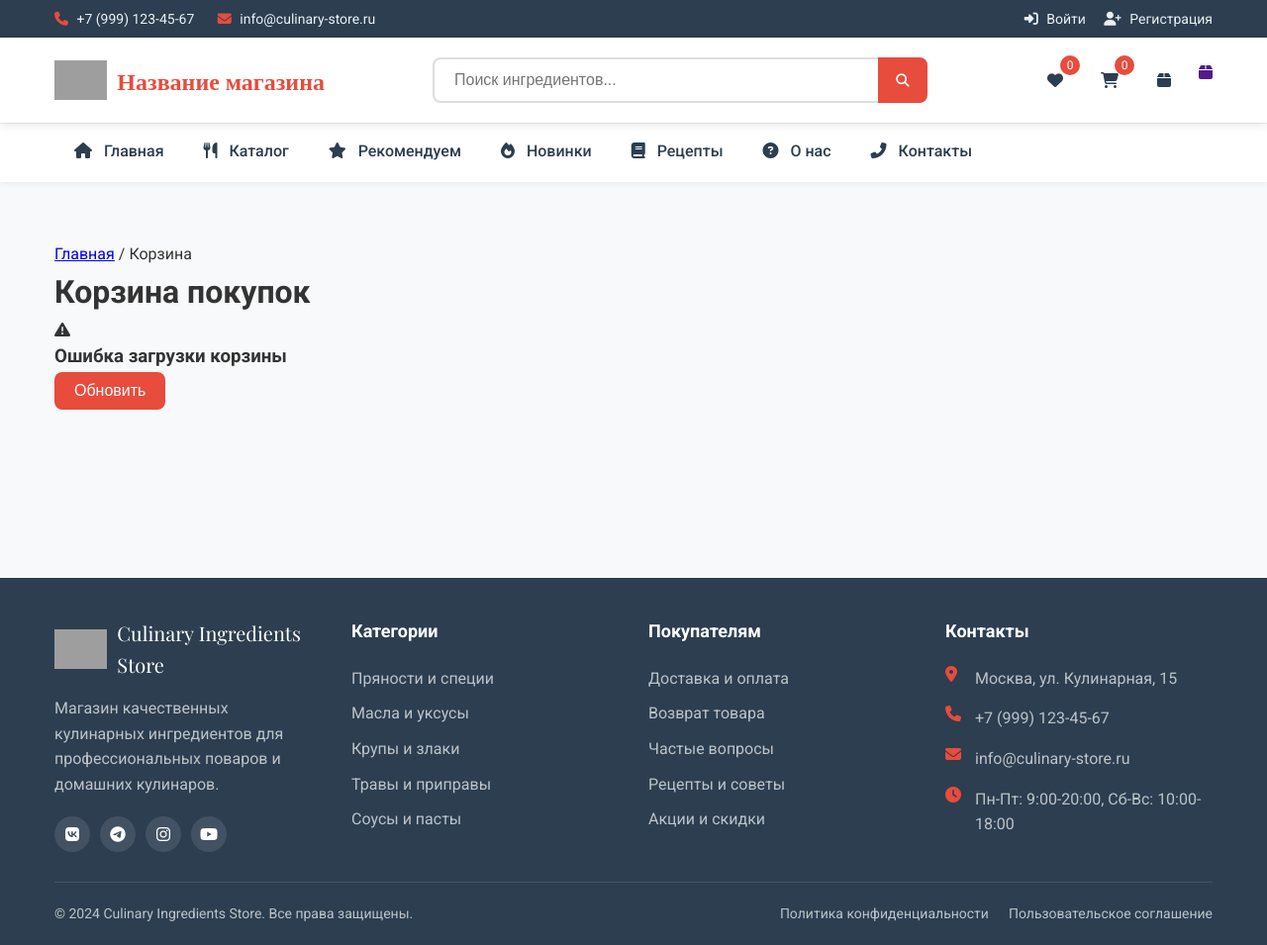
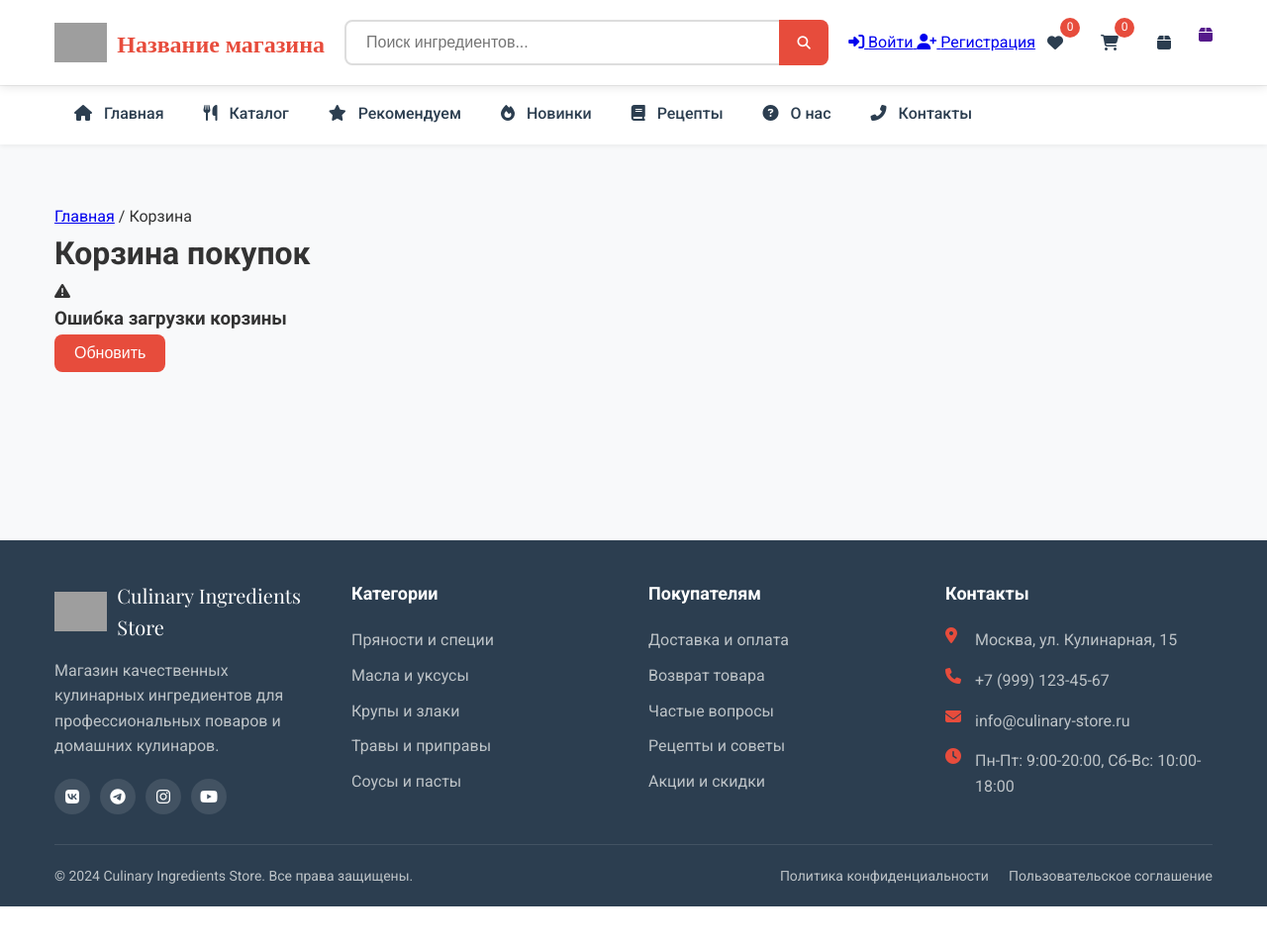
Before and after one commit to Arhiriy/Kyrsovau, a Django app: page /cart/ in a window 1280 px wide. Shown: the whole page at 99% size. After the commit the page ends 916 px from the top, so only its background shows below. Run offline with Django 4.2, Linux system fonts and the light colour scheme; grey boxes are pictures that could not be loaded.

Commit message:
Update header.html

```diff
--- a/frontend/templates/main/header.html
+++ b/frontend/templates/main/header.html
@@ -24,26 +24,6 @@
     <link href="https://fonts.googleapis.com/css2?family=Roboto:wght@300;400;500;700&family=Playfair+Display:wght@400;500;600&display=swap" rel="stylesheet">
 </head>
 <body>
-    <!-- Верхняя панель -->
-    <div class="top-bar">
-        <div class="container">
-            <div class="top-bar-content">
-                <div class="contacts">
-                    <span><i class="fas fa-phone"></i> +7 (999) 123-45-67</span>
-                    <span><i class="fas fa-envelope"></i> info@culinary-store.ru</span>
-                </div>
-                <div class="top-links">
-                    {% if user.is_authenticated %}
-                        <a href="{% url 'user-profile' %}"><i class="fas fa-user"></i> {{ user.first_name|default:user.username }}</a>
-                        <a href="{% url 'logout' %}"><i class="fas fa-sign-out-alt"></i> Выйти</a>
-                    {% else %}
-                        <a href="{% url 'login' %}"><i class="fas fa-sign-in-alt"></i> Войти</a>
-                        <a href="{% url 'register' %}"><i class="fas fa-user-plus"></i> Регистрация</a>
-                    {% endif %}
-                </div>
-            </div>
-        </div>
-    </div>
 
     <!-- Основной хедер -->
     <header class="main-header">
@@ -64,6 +44,31 @@
                         <button type="submit"><i class="fas fa-search"></i></button>
                     </form>
                 </div>
+
+            <!-- Авторизация пользователя -->
+            <div class="auth-actions">
+                {% if user.is_authenticated %}
+                    <!-- Для авторизованных пользователей -->
+                    <a href="{% url 'user-profile' %}" class="auth-icon" title="Профиль">
+                        <i class="fas fa-user"></i>
+                        <span class="auth-text">{{ user.first_name|default:user.username }}</span>
+                    </a>
+                    <a href="{% url 'logout' %}" class="auth-icon" title="Выйти">
+                        <i class="fas fa-sign-out-alt"></i>
+                        <span class="auth-text">Выйти</span>
+                    </a>
+                {% else %}
+                    <!-- Для неавторизованных пользователей -->
+                    <a href="{% url 'login' %}" class="auth-icon" title="Войти">
+                        <i class="fas fa-sign-in-alt"></i>
+                        <span class="auth-text">Войти</span>
+                    </a>
+                    <a href="{% url 'register' %}" class="auth-icon" title="Регистрация">
+                        <i class="fas fa-user-plus"></i>
+                        <span class="auth-text">Регистрация</span>
+                    </a>
+                {% endif %}
+            </div>
 
                 <!-- Иконки действий -->
                 <div class="header-actions">
```
